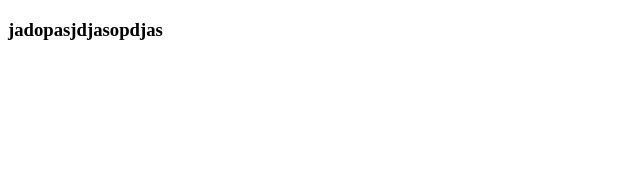
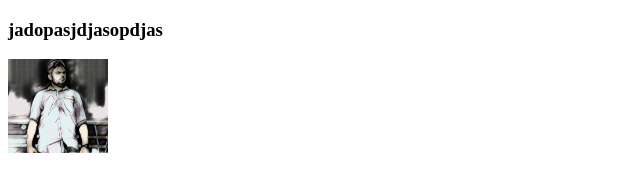
Before and after one commit to jakiulislamjarif/jak, a plain HTML site: page index.html in a window 1280 px wide. Shown: the whole page, without its empty margins (0-640 px from the left). Drawn offline with Linux system fonts and the light colour scheme.

Commit message:
first pic

```diff
--- a/index.html
+++ b/index.html
@@ -6,5 +6,6 @@
   </head>
   <body>
     <h3>jadopasjdjasopdjas</h3>
+    <img width="100px" src="jakiul.png" alt="">
   </body>
 </html>
```
Also changed, not shown: jakiul.png (added).
